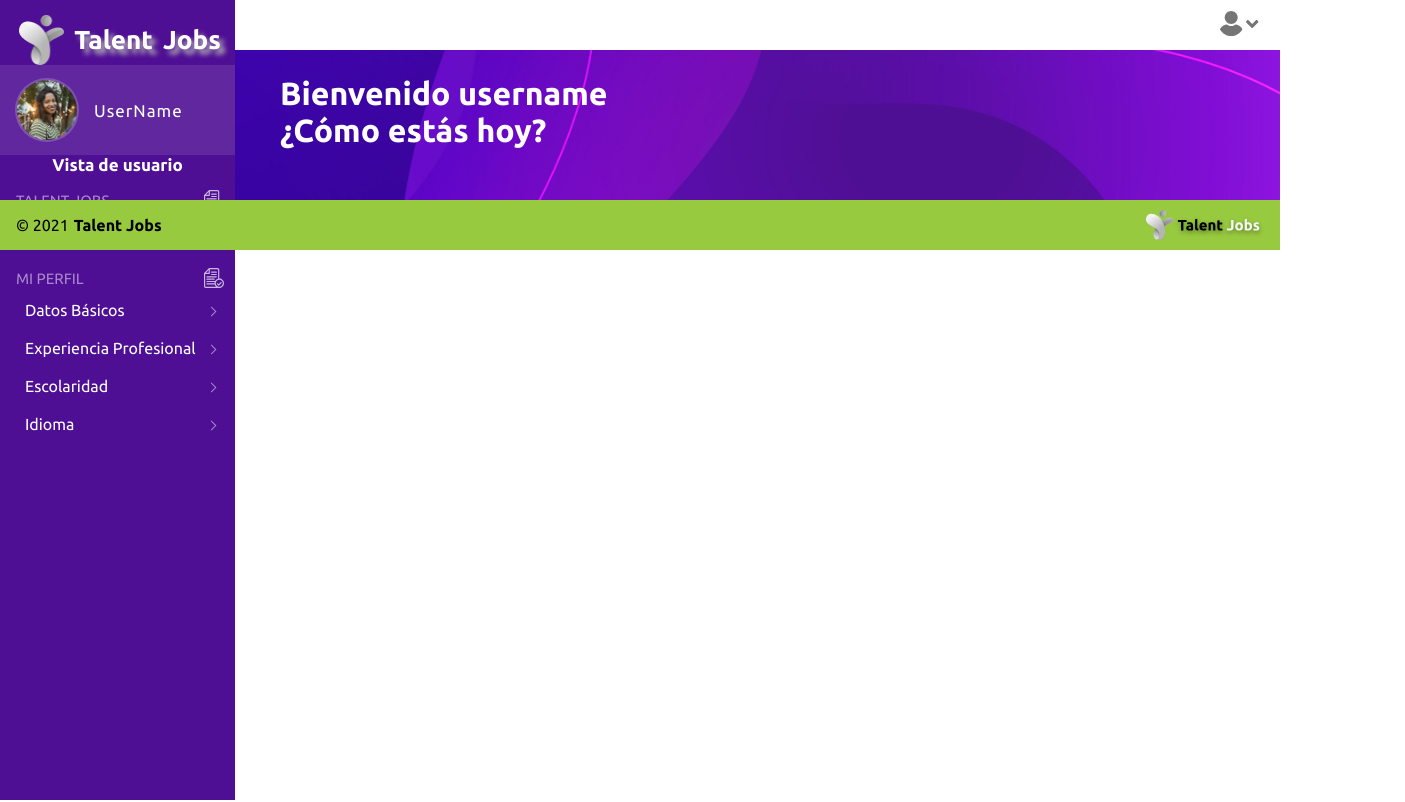
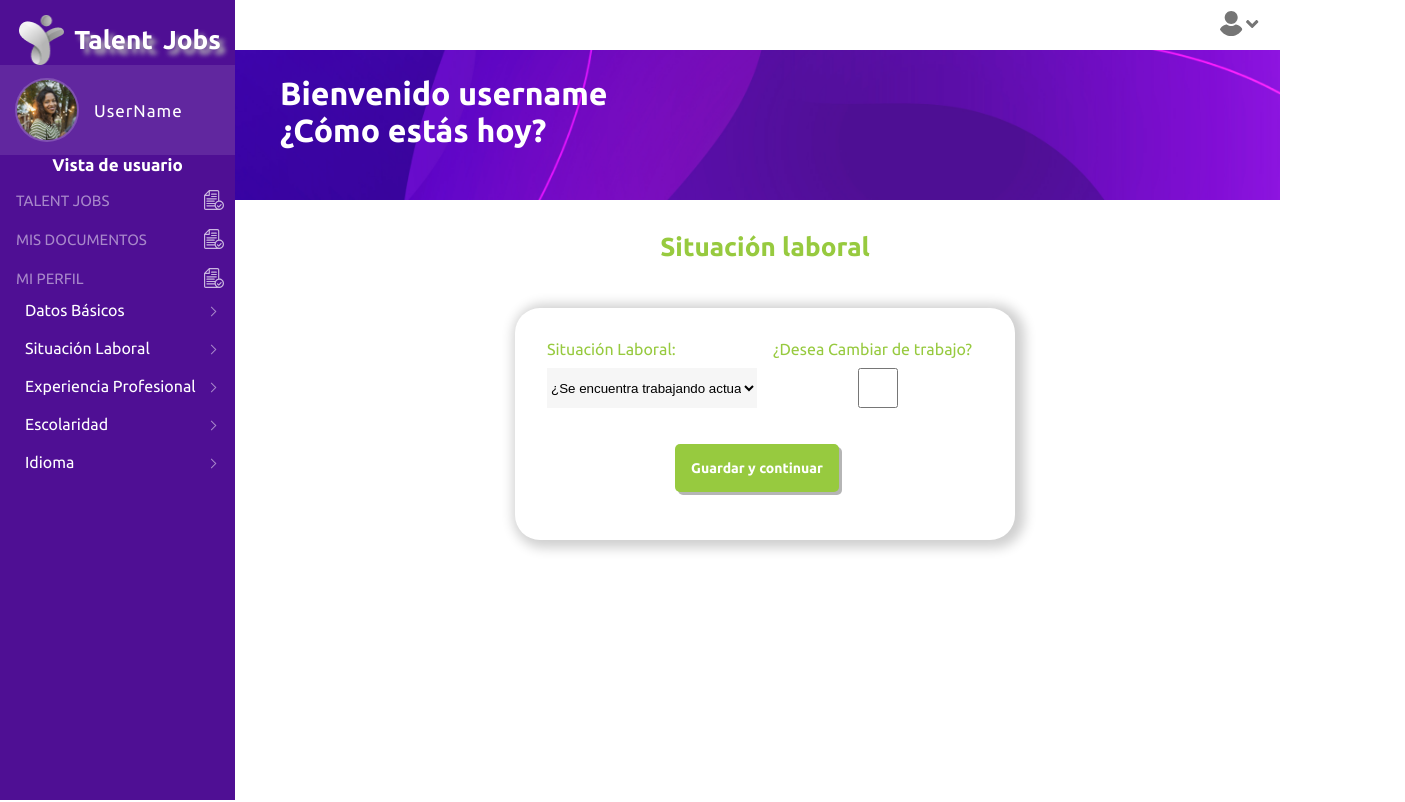
Before and after one commit to master-s-postulation-platform/frontend, a React app: page /dashboard/jobs in a window 1280 px wide. Shown: the top 802 px of the page, 1405 px wide, since content can reach past the window. Built offline with nearby package versions, Linux system fonts and the light colour scheme.

Commit message:
Component Jobs

```diff
--- a/src/components/App.js
+++ b/src/components/App.js
@@ -18,6 +18,7 @@ import Profile from "../pages/profile/Profile";
 import ProfesionalExperience from "../pages/profile/ProfesionalExperience";
 import Education from "../pages/profile/Education";
 import Idioms from "../pages/profile/Idioms";
+import Jobs from "../pages/profile/Jobs";
 
 function App() {
   return (
@@ -53,6 +54,7 @@ function RouterDashboard() {
   return (
     <Switch>
       <AppRoutes exact path='/dashboard' component={Profile} isPrivate={false} />
+      <AppRoutes exact path='/dashboard/jobs' component={Jobs} isPrivate={false} />
       <AppRoutes exact path='/dashboard/profesional' component={ProfesionalExperience} isPrivate={false} />
       <AppRoutes exact path='/dashboard/education' component={Education} isPrivate={false} />
       <AppRoutes exact path='/dashboard/idioms' component={Idioms} isPrivate={false} />
--- a/src/components/header/HeaderDashboard.js
+++ b/src/components/header/HeaderDashboard.js
@@ -21,7 +21,7 @@ function HeaderDashboard({user}) {
                       <a className="link" href="#">Perfil</a>
                     </li>
                     <li>
-                      <a  className="link" href="#">Cerrar</a>
+                      <a  className="link" href="/login">Cerrar</a>
                     </li>
                   </ul>
                 </li>
--- a/src/components/pruebaDashboard/menuleft/NavUser.js
+++ b/src/components/pruebaDashboard/menuleft/NavUser.js
@@ -43,6 +43,14 @@ function NavUser() {
             <div className="navList__subheading">
               <span className="navList__subheading-icon"></span>
               <span className="navList__subheading-title">
+                <Link to="/dashboard/jobs">Situación Laboral</Link>
+              </span>
+            </div>
+          </li>
+          <li>
+            <div className="navList__subheading">
+              <span className="navList__subheading-icon"></span>
+              <span className="navList__subheading-title">
                 <Link to="/dashboard/profesional">Experiencia profesional </Link>
               </span>
             </div>
--- /dev/null
+++ b/src/pages/profile/Jobs.js
@@ -0,0 +1,41 @@
+import React from 'react'
+
+const Jobs = () => {
+  return (
+    <section className="section">
+      <section className="section__content">
+        <section className="section__grid">
+          <h3 className="form__title">Situación laboral</h3>
+
+          <form className="form">
+
+            <div className="form__column--2">
+              <label className="form__label" htmlFor="situacion_laboral">
+                <span>Situación Laboral:</span>
+                <select name="situacion_laboral" className="form__select">
+                  <option>¿Se encuentra trabajando actualmente?</option>
+                  <option value="empleao_tiempo_completo">Empleada/o trabajando de tiempo completo</option>
+                  <option value="empleo_tiempo_parcial">Empleada/o trabajando tiempo parcial</option>
+                  <option value="desempleado_buscando_trabajo">Desempleada trabajando tiepo parcial</option>
+                  <option value="desempleado_no_buscando_trabajo">Desempleada sin buscar trabajo</option>
+                  <option value="jubilado">Jubilado</option>
+                </select>
+              </label>
+              <label className="form__label" htmlFor="cambiar_trabajo">
+                <span>¿Desea Cambiar de trabajo?</span>
+                <input className="form__input" type="checkbox" name="cambiar_trabajo" />
+              </label>
+            </div>
+            <div className="form__footer">
+              {/* <button className="secondary__button">Guardar parcial</button> */}
+              <button className="primary__button">Guardar y continuar</button>
+            </div>
+            </form>
+        </section>
+        </section>
+      </section>
+      )
+}
+
+
+export default Jobs;
--- a/src/pages/profile/ProfesionalExperience.jsx
+++ b/src/pages/profile/ProfesionalExperience.jsx
@@ -6,7 +6,7 @@ const ProfesionalExperience = () => {
             <section className="section__background">
                 <section className="section__content">
                     <section className="section__grid">
-                        <h3 className="form__title">Situación laboral</h3>
+                       {/*  <h3 className="form__title">Situación laboral</h3>
 
                         <form className="form">
 
@@ -29,11 +29,11 @@ const ProfesionalExperience = () => {
 
                             </div>
                             <div className="form__footer">
-                                {/* <button className="secondary__button">Guardar parcial</button> */}
+                                <button className="secondary__button">Guardar parcial</button>
                                 <button className="primary__button">Guardar y continuar</button>
                             </div>
 
-                        </form>
+                        </form> */}
                         <h3 className="form__title">Experiencia profesional</h3>
                         <form className="form">
                             <h5>Experiencia profesional:</h5>
```
